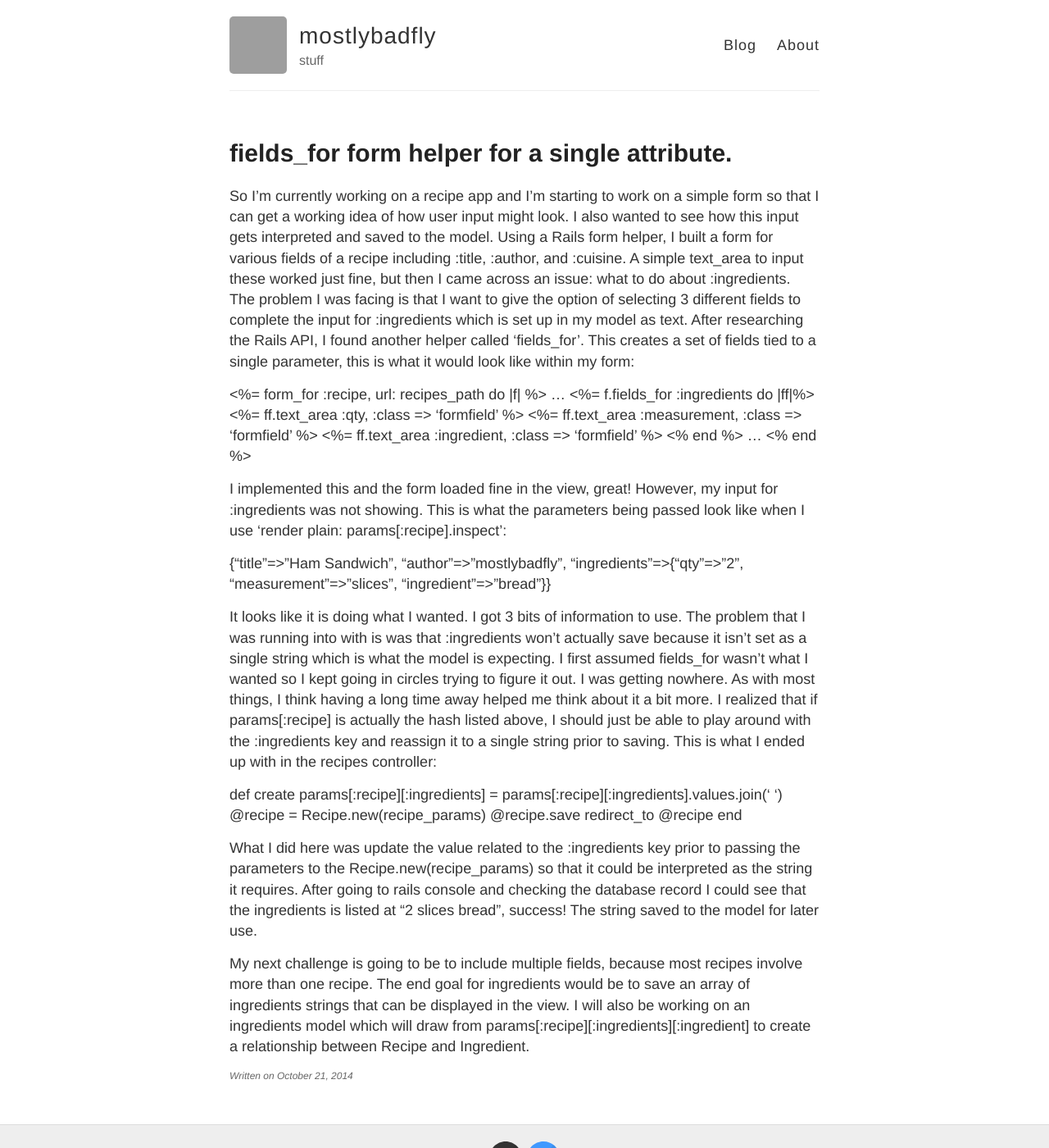
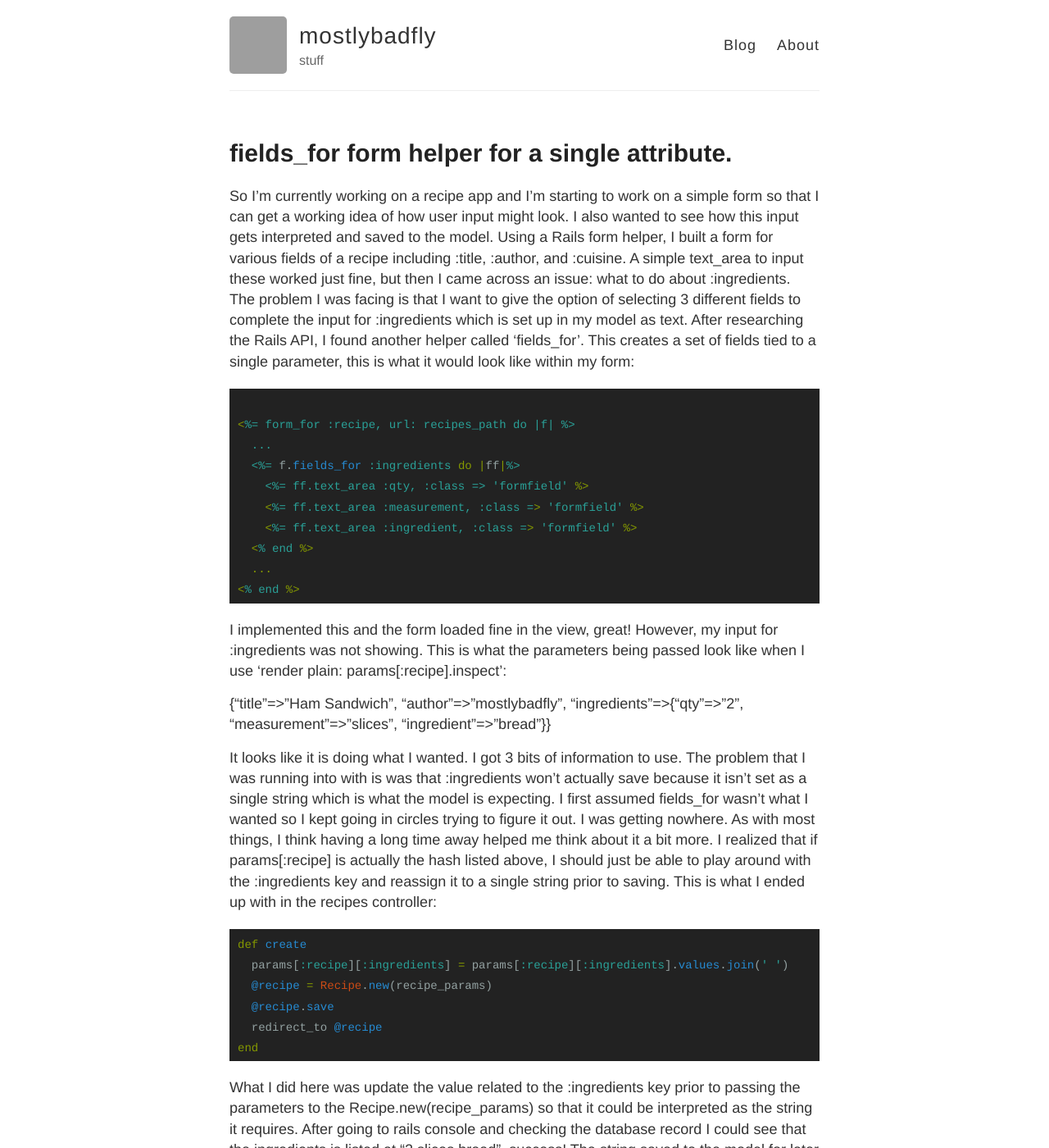
Before and after one commit to mostlybadfly/jekyllsite, a Jekyll site: the page built from _posts/2014-10-21-fields-for.md, in a window 1280 px wide and 1400 px high. Shown: the whole window at 82% size. Built offline with Jekyll 4.4.1, drawn with Linux system fonts in a browser that asks for light colours; comment, search, counter and statistics services are not loaded; grey boxes are pictures that could not be loaded.

Commit message:
Update 2014-10-21-fields-for.md

```diff
--- a/_posts/2014-10-21-fields-for.md
+++ b/_posts/2014-10-21-fields-for.md
@@ -5,6 +5,8 @@ comments: true
 ---
 
   So I'm currently working on a recipe app and I'm starting to work on a simple form so that I can get a working idea of how user input might look.  I also wanted to see how this input gets interpreted and saved to the model.  Using a Rails form helper, I built a form for various fields of a recipe including :title, :author, and :cuisine.  A simple text_area to input these worked just fine, but then I came across an issue:  what to do about :ingredients.  The problem I was facing is that I want to give the option of selecting 3 different fields to complete the input for :ingredients which is set up in my model as text. After researching the Rails API, I found another helper called 'fields_for'.  This creates a set of fields tied to a single parameter, this is what it would look like within my form:
+
+{% highlight ruby %}
 
 <%= form_for :recipe, url: recipes_path do |f| %>
   ...
@@ -16,11 +18,15 @@ comments: true
   ...
 <% end %>
 
+{% endhighlight %}
+
   I implemented this and the form loaded fine in the view, great! However, my input for :ingredients was not showing. This is what the parameters being passed look like when I use 'render plain: params[:recipe].inspect':
 
 {"title"=>"Ham Sandwich", "author"=>"mostlybadfly", "ingredients"=>{"qty"=>"2", "measurement"=>"slices", "ingredient"=>"bread"}}
 
   It looks like it is doing what I wanted. I got 3 bits of information to use.  The problem that I was running into with is was that :ingredients won't actually save because it isn't set as a single string which is what the model is expecting. I first assumed fields_for wasn't what I wanted so I kept going in circles trying to figure it out.  I was getting nowhere. As with most things, I think having a long time away helped me think about it a bit more.  I realized that if params[:recipe] is actually the hash listed above, I should just be able to play around with the :ingredients key and reassign it to a single string prior to saving. This is what I ended up with in the recipes controller:
+
+{% highlight ruby %}
 
 def create
   params[:recipe][:ingredients] = params[:recipe][:ingredients].values.join(' ')
@@ -29,6 +35,8 @@ def create
   redirect_to @recipe
 end
 
+{% endhighlight %}
+
   What I did here was update the value related to the :ingredients key prior to passing the parameters to the Recipe.new(recipe_params) so that it could be interpreted as the string it requires.  After going to rails console and checking the database record I could see that the ingredients is listed at "2 slices bread", success! The string saved to the model for later use.
 
   My next challenge is going to be to include multiple fields, because most recipes involve more than one recipe. The end goal for ingredients would be to save an array of ingredients strings that can be displayed in the view.  I will also be working on an ingredients model which will draw from params[:recipe][:ingredients][:ingredient] to create a relationship between Recipe and Ingredient.
```
